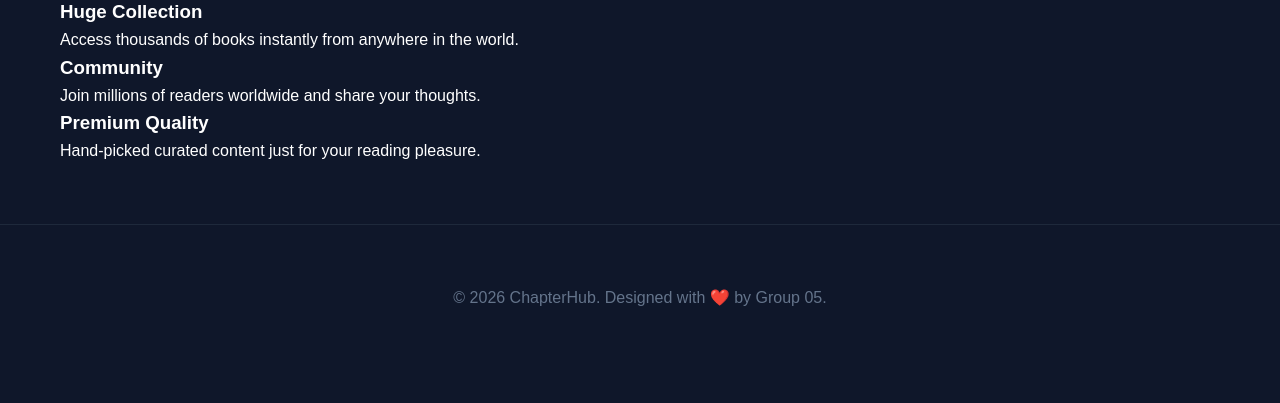
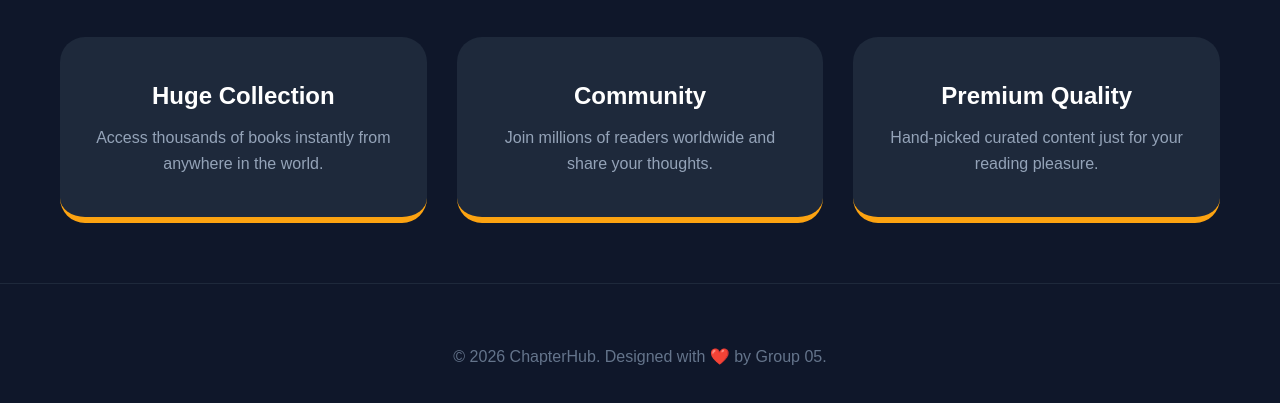
Before and after one commit to kavindyashashini39/chapter-hub, a website: page src/index.html in a window 1280 px wide. Shown: the part 693-1096 px from the top of the page. Before the commit the page ends 1063 px from the top, so only its background shows below. Drawn offline with Linux system fonts and the light colour scheme; files that its build step writes are made by us from their sources.

Commit message:
Update index.html

```diff
--- a/src/index.html
+++ b/src/index.html
@@ -28,18 +28,18 @@
 
     <section class="container">
         <h2 style="text-align: center; font-size: 2.5rem; color: #fca311;">Why Choose Us?</h2>
-        <div class="features-grid">
-            <div class="feature-card">
+        <div class="grid">
+            <div class="card">
                 <h3>Huge Collection</h3>
-                <p>Access thousands of books instantly from anywhere in the world.</p>
+                <p style="color: #94a3b8;">Access thousands of books instantly from anywhere in the world.</p>
             </div>
-            <div class="feature-card">
+            <div class="card">
                 <h3>Community</h3>
-                <p>Join millions of readers worldwide and share your thoughts.</p>
+                <p style="color: #94a3b8;">Join millions of readers worldwide and share your thoughts.</p>
             </div>
-            <div class="feature-card">
+            <div class="card">
                 <h3>Premium Quality</h3>
-                <p>Hand-picked curated content just for your reading pleasure.</p>
+                <p style="color: #94a3b8;">Hand-picked curated content just for your reading pleasure.</p>
             </div>
         </div>
     </section>
```
